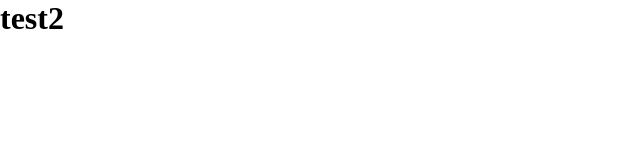
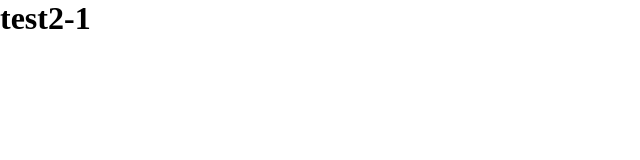
Before and after one commit to judeeee0/test_march, a plain HTML site: page index.html in a window 1280 px wide. Shown: the full height of the page, 0-640 px from the left. Drawn offline with Linux system fonts and the light colour scheme.

Commit message:
commit2-1

```diff
--- a/index.html
+++ b/index.html
@@ -8,7 +8,7 @@
 	</head>
 	<body>
 
-		<h1>test2</h1>
+		<h1>test2-1</h1>
 
 	</body>
 </html>
```
